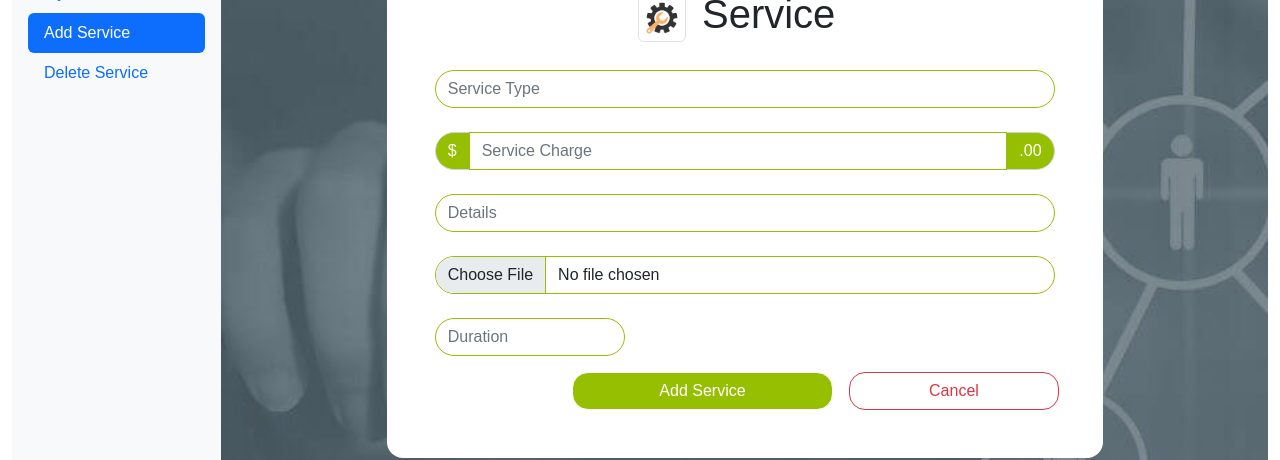
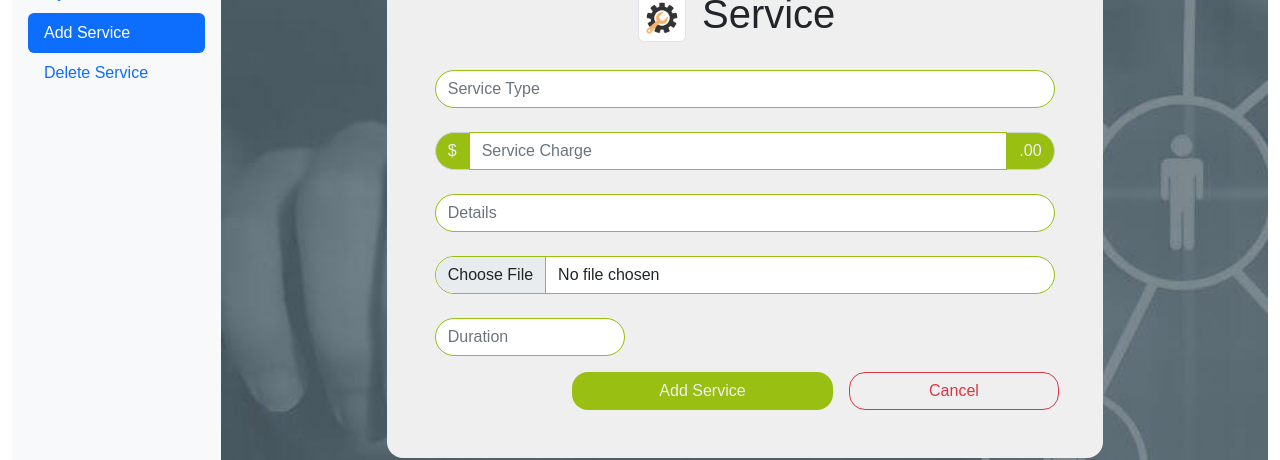
Before and after one commit to PrantoshB/HandyMate-Frontend, a React (Create React App) app: page /add-service in a window 1280 px wide. Shown: the part 212-672 px from the top of the page. Built offline with nearby package versions, Linux system fonts and the light colour scheme.

Commit message:
Refactor style color values

```diff
--- a/src/assets/styles/add-service-style.scss
+++ b/src/assets/styles/add-service-style.scss
@@ -10,7 +10,7 @@
 }
 .add-service-div {
     width: 70%;
-    background-color: white;
+    background-color: var(--gray-color);
     border-radius: 1rem;
 }
 
@@ -21,23 +21,22 @@
 
 .add-service-form .form-control {
     border-radius: 2rem;
-    border-color: #97BF02;
+    border-color: var(--primary-color);
 }
 .add-price-input {
-    background-color: #97BF02;
-    color: white;
+    background-color: var(--primary-color);
+    color: var(--gray-color);
     border-radius: 2rem;
 }
 
 .add-btn {
-    background-color: #97BF02;
-    color: white;
-    border: 1px solid white;
+    background-color: var(--primary-color);
+    color: var(--gray-color);
     border-radius: 1rem;
 }
 
 .add-btn:hover {
-    border: 1px solid #97BF02;
+    border: 1px solid var(--primary-color);
 }
 
 .cancel-add-btn {
--- a/src/assets/styles/delete-service-style.scss
+++ b/src/assets/styles/delete-service-style.scss
@@ -4,8 +4,8 @@
 }
 
 .delete-img{
-    width: 90px;
-    height: 90px;
+    width: 70px;
+    height: 70px;
     cursor: pointer;
     &:hover{
         transform: scale(1.2);
```
